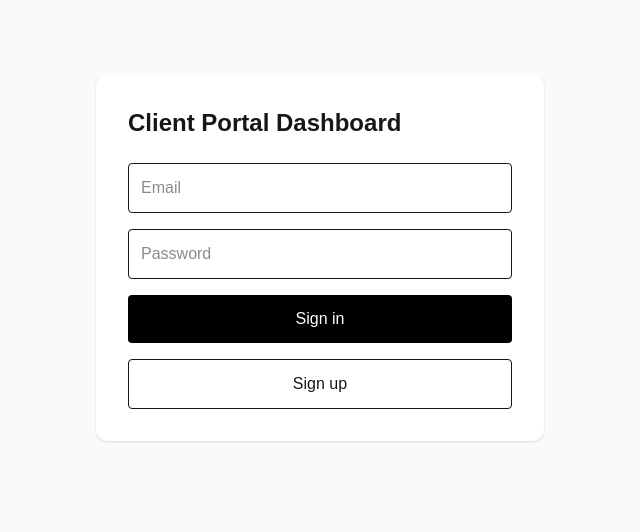
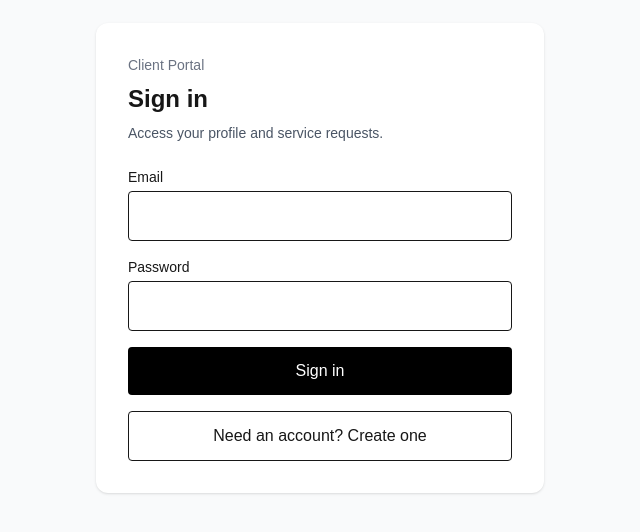
Before and after one commit to bondarenkodenis0907-web/client-portal-dashboard, a Next.js app: page /login in a window 1280 px wide. Shown: the part 142-674 px from the top of the page, without its empty margins (320-960 px from the left). Built offline with nearby package versions, Linux system fonts and the light colour scheme; no server answers.

Commit message:
fix: clarify account access and request loading states (#11)
* fix: clarify account access and request loading states

* docs: refresh sign-in screenshot

* docs: normalize README formatting

```diff
--- a/src/app/dashboard/requests/page.tsx
+++ b/src/app/dashboard/requests/page.tsx
@@ -1,6 +1,6 @@
 "use client";
 
-import { FormEvent, useEffect, useMemo, useState } from "react";
+import { type FormEvent, useCallback, useEffect, useRef, useState } from "react";
 import { useRouter } from "next/navigation";
 import { createClient } from "@/lib/supabase/client";
 
@@ -19,7 +19,8 @@ type ServiceRequest = {
 
 export default function ServiceRequestsPage() {
   const router = useRouter();
-  const supabase = useMemo(() => createClient(), []);
+  const [supabase] = useState(createClient);
+  const retryController = useRef<AbortController | null>(null);
 
   const [requests, setRequests] = useState<ServiceRequest[]>([]);
 
@@ -31,51 +32,51 @@ export default function ServiceRequestsPage() {
   const [loading, setLoading] = useState(true);
   const [submitting, setSubmitting] = useState(false);
   const [message, setMessage] = useState("");
+  const [loadError, setLoadError] = useState("");
 
-  useEffect(() => {
-    let cancelled = false;
-
-    async function loadRequests() {
-      const {
-        data: { user },
-        error: userError,
-      } = await supabase.auth.getUser();
-
-      if (cancelled) {
-        return;
-      }
-
+  const loadRequests = useCallback((signal: AbortSignal) => {
+    return supabase.auth.getUser().then(async ({ data: { user }, error: userError }) => {
+      if (signal.aborted) return;
       if (userError || !user) {
         router.replace("/login");
         return;
       }
-
       const { data, error } = await supabase
         .from("service_requests")
-        .select(
-          "id, site, system, description, priority, status, created_at"
-        )
-        .order("created_at", { ascending: false });
-
-      if (cancelled) {
-        return;
-      }
-
+        .select("id, site, system, description, priority, status, created_at")
+        .order("created_at", { ascending: false })
+        .abortSignal(signal);
+      if (signal.aborted) return;
       if (error) {
-        setMessage(`Unable to load requests: ${error.message}`);
+        setLoadError("Unable to load your requests. Please try again.");
       } else {
         setRequests((data ?? []) as ServiceRequest[]);
+        setLoadError("");
       }
+    }).catch(() => {
+      if (!signal.aborted) setLoadError("Unable to connect. Check your connection and try again.");
+    }).finally(() => {
+      if (!signal.aborted) setLoading(false);
+    });
+  }, [router, supabase]);
 
-      setLoading(false);
+  useEffect(() => {
+    const controller = new AbortController();
+    void loadRequests(controller.signal);
+    return () => {
+      controller.abort();
+      retryController.current?.abort();
+    };
+  }, [loadRequests]);
+
+  function retryLoad() {
+    retryController.current?.abort();
+    const controller = new AbortController();
+    retryController.current = controller;
+    setLoading(true);
+    setLoadError("");
+    void loadRequests(controller.signal);
   }
-
-    void loadRequests();
-
-    return () => {
-      cancelled = true;
-    };
-  }, [router, supabase]);
 
   async function handleSubmit(event: FormEvent<HTMLFormElement>) {
     event.preventDefault();
@@ -92,50 +93,33 @@ export default function ServiceRequestsPage() {
     }
 
     setSubmitting(true);
-
-    const {
-      data: { user },
-      error: userError,
-    } = await supabase.auth.getUser();
-
+    try {
+      const { data: { user }, error: userError } = await supabase.auth.getUser();
       if (userError || !user) {
-      setMessage("Unable to identify current user.");
-      setSubmitting(false);
+        setMessage("Your session has expired. Sign in again before creating a request.");
         return;
       }
-
       const { data, error } = await supabase
         .from("service_requests")
-      .insert({
-        user_id: user.id,
-        site: site.trim(),
-        system: system.trim(),
-        description: description.trim(),
-        priority,
-      })
-      .select(
-        "id, site, system, description, priority, status, created_at"
-      )
+        .insert({ user_id: user.id, site: site.trim(), system: system.trim(),
+          description: description.trim(), priority })
+        .select("id, site, system, description, priority, status, created_at")
         .single();
-
       if (error) {
-      setMessage(`Unable to create request: ${error.message}`);
-      setSubmitting(false);
+        setMessage("Unable to create request: " + error.message);
         return;
       }
-
-    setRequests((current) => [
-      data as ServiceRequest,
-      ...current,
-    ]);
-
+      setRequests((current) => [data as ServiceRequest, ...current]);
       setSite("");
       setSystem("");
       setDescription("");
       setPriority("medium");
-
       setMessage("Service request created.");
+    } catch {
+      setMessage("Unable to confirm your request. Check your connection and reload the list before submitting again.");
+    } finally {
       setSubmitting(false);
+    }
   }
 
   function formatStatus(status: RequestStatus) {
@@ -194,11 +178,13 @@ export default function ServiceRequestsPage() {
               className="mt-5 space-y-4"
             >
               <div>
-                <label className="mb-1 block text-sm font-medium">
+                <label htmlFor="request-site" className="mb-1 block text-sm font-medium">
                   Site
                 </label>
 
                 <input
+                  id="request-site"
+                  required
                   type="text"
                   value={site}
                   onChange={(event) => setSite(event.target.value)}
@@ -208,11 +194,13 @@ export default function ServiceRequestsPage() {
               </div>
 
               <div>
-                <label className="mb-1 block text-sm font-medium">
+                <label htmlFor="request-system" className="mb-1 block text-sm font-medium">
                   System
                 </label>
 
                 <input
+                  id="request-system"
+                  required
                   type="text"
                   value={system}
                   onChange={(event) => setSystem(event.target.value)}
@@ -222,11 +210,13 @@ export default function ServiceRequestsPage() {
               </div>
 
               <div>
-                <label className="mb-1 block text-sm font-medium">
+                <label htmlFor="request-description" className="mb-1 block text-sm font-medium">
                   Issue description
                 </label>
 
                 <textarea
+                  id="request-description"
+                  required
                   value={description}
                   onChange={(event) =>
                     setDescription(event.target.value)
@@ -238,11 +228,12 @@ export default function ServiceRequestsPage() {
               </div>
 
               <div>
-                <label className="mb-1 block text-sm font-medium">
+                <label htmlFor="request-priority" className="mb-1 block text-sm font-medium">
                   Priority
                 </label>
 
                 <select
+                  id="request-priority"
                   value={priority}
                   onChange={(event) =>
                     setPriority(event.target.value as Priority)
@@ -266,7 +257,7 @@ export default function ServiceRequestsPage() {
               </button>
 
               {message && (
-                <p className="text-sm text-gray-700">
+                <p role="status" className="text-sm text-gray-700">
                   {message}
                 </p>
               )}
@@ -278,7 +269,14 @@ export default function ServiceRequestsPage() {
               My requests
             </h2>
 
-            {requests.length === 0 ? (
+            {loadError ? (
+              <div className="mt-4 rounded-xl border border-red-200 bg-white p-6">
+                <p role="alert" className="text-sm text-red-700">{loadError}</p>
+                <button type="button" onClick={retryLoad} className="mt-4 rounded border px-4 py-2">
+                  Try again
+                </button>
+              </div>
+            ) : requests.length === 0 ? (
               <div className="mt-4 rounded-xl border border-dashed bg-white p-8">
                 <p className="font-medium">
                   No service requests yet
--- a/src/app/login/page.tsx
+++ b/src/app/login/page.tsx
@@ -1,102 +1,96 @@
 "use client";
 
-import { useState } from "react";
+import { type FormEvent, useRef, useState } from "react";
 import { useRouter } from "next/navigation";
 import { createClient } from "@/lib/supabase/client";
 
+type AuthMode = "sign-in" | "sign-up";
+
 export default function LoginPage() {
   const router = useRouter();
-  const supabase = createClient();
-
+  const [supabase] = useState(createClient);
+  const [mode, setMode] = useState<AuthMode>("sign-in");
   const [email, setEmail] = useState("");
   const [password, setPassword] = useState("");
-  const [message, setMessage] = useState("");
+  const [error, setError] = useState("");
+  const [notice, setNotice] = useState("");
   const [loading, setLoading] = useState(false);
+  const pending = useRef(false);
+  const signingUp = mode === "sign-up";
 
-  async function handleSignIn() {
+  async function handleSubmit(event: FormEvent<HTMLFormElement>) {
+    event.preventDefault();
+    if (pending.current) return;
+    pending.current = true;
     setLoading(true);
-    setMessage("");
-
-    const { error } = await supabase.auth.signInWithPassword({
-      email,
-      password,
-    });
-
-    if (error) {
-      setMessage(error.message);
-    } else {
-      router.push("/dashboard");
-      router.refresh();
+    setError("");
+    setNotice("");
+    try {
+      const credentials = { email: email.trim(), password };
+      const { data, error: authError } = signingUp
+        ? await supabase.auth.signUp(credentials)
+        : await supabase.auth.signInWithPassword(credentials);
+      if (authError) {
+        setError(authError.message);
+      } else if (data.session) {
+        router.replace("/dashboard");
+        router.refresh();
+      } else if (signingUp) {
+        setNotice("Check your email for a confirmation link. After confirming, return here to sign in.");
+        setPassword("");
+        setMode("sign-in");
+      } else {
+        setError("Sign-in did not complete. Please try again.");
+      }
+    } catch {
+      setError("Unable to connect. Check your connection and try again.");
+    } finally {
+      pending.current = false;
+      setLoading(false);
     }
-
-    setLoading(false);
   }
 
-  async function handleSignUp() {
-    setLoading(true);
-    setMessage("");
-
-    const { error } = await supabase.auth.signUp({
-      email,
-      password,
-    });
-
-    if (error) {
-      setMessage(error.message);
-    } else {
-      setMessage("Account created. You can now sign in.");
-    }
-
-    setLoading(false);
+  function switchMode() {
+    setMode(signingUp ? "sign-in" : "sign-up");
+    setPassword("");
+    setError("");
+    setNotice("");
   }
 
   return (
-    <main className="flex min-h-screen items-center justify-center bg-gray-50">
-      <div className="w-full max-w-md rounded-xl bg-white p-8 shadow">
-        <h1 className="mb-6 text-2xl font-bold">
-          Client Portal Dashboard
-        </h1>
-
-        <div className="space-y-4">
-          <input
-            type="email"
-            placeholder="Email"
-            value={email}
-            onChange={(e) => setEmail(e.target.value)}
-            className="w-full rounded border p-3"
-          />
-
-          <input
-            type="password"
-            placeholder="Password"
-            value={password}
-            onChange={(e) => setPassword(e.target.value)}
-            className="w-full rounded border p-3"
-          />
-
-          <button
-            onClick={handleSignIn}
-            disabled={loading}
-            className="w-full rounded bg-black p-3 text-white disabled:opacity-50"
-          >
-            {loading ? "Loading..." : "Sign in"}
+    <main className="flex min-h-screen items-center justify-center bg-gray-50 px-4">
+      <section className="w-full max-w-md rounded-xl bg-white p-8 shadow" aria-labelledby="auth-title">
+        <p className="text-sm text-gray-500">Client Portal</p>
+        <h1 id="auth-title" className="mt-2 text-2xl font-bold">{signingUp ? "Create your account" : "Sign in"}</h1>
+        <p className="mt-2 text-sm text-gray-600">
+          {signingUp ? "Create an account to submit and track service requests." : "Access your profile and service requests."}
+        </p>
+        <form onSubmit={handleSubmit} className="mt-6 space-y-4" aria-busy={loading}>
+          <div>
+            <label htmlFor="email" className="mb-1 block text-sm font-medium">Email</label>
+            <input id="email" name="email" type="email" autoComplete="email" required
+              value={email} onChange={(event) => setEmail(event.target.value)} disabled={loading}
+              className="w-full rounded border p-3 focus-visible:outline-2 focus-visible:outline-offset-2 disabled:opacity-50" />
+          </div>
+          <div>
+            <label htmlFor="password" className="mb-1 block text-sm font-medium">Password</label>
+            <input id="password" name="password" type="password"
+              autoComplete={signingUp ? "new-password" : "current-password"} required
+              value={password} onChange={(event) => setPassword(event.target.value)} disabled={loading}
+              className="w-full rounded border p-3 focus-visible:outline-2 focus-visible:outline-offset-2 disabled:opacity-50" />
+          </div>
+          <button type="submit" disabled={loading}
+            className="w-full rounded bg-black p-3 text-white focus-visible:outline-2 focus-visible:outline-offset-2 disabled:cursor-not-allowed disabled:opacity-50">
+            {loading ? (signingUp ? "Creating account..." : "Signing in...") : (signingUp ? "Create account" : "Sign in")}
           </button>
-
-          <button
-            onClick={handleSignUp}
-            disabled={loading}
-            className="w-full rounded border p-3 disabled:opacity-50"
-          >
-            Sign up
-          </button>
-
-          {message && (
-            <p className="text-sm text-gray-700">
-              {message}
-            </p>
-          )}
-        </div>
-      </div>
+          {error && <p role="alert" className="text-sm text-red-700">{error}</p>}
+          {notice && <p role="status" className="text-sm text-gray-700">{notice}</p>}
+        </form>
+        <button type="button" onClick={switchMode} disabled={loading}
+          className="mt-4 w-full rounded border p-3 focus-visible:outline-2 focus-visible:outline-offset-2 disabled:opacity-50">
+          {signingUp ? "Already have an account? Sign in" : "Need an account? Create one"}
+        </button>
+      </section>
     </main>
   );
 }
```
Also changed, not shown: public/screenshots/login-current.jpg (added), 1 other file (tests, documents, lock files or other folders). Lines whose indentation alone changed are shown as unchanged.
